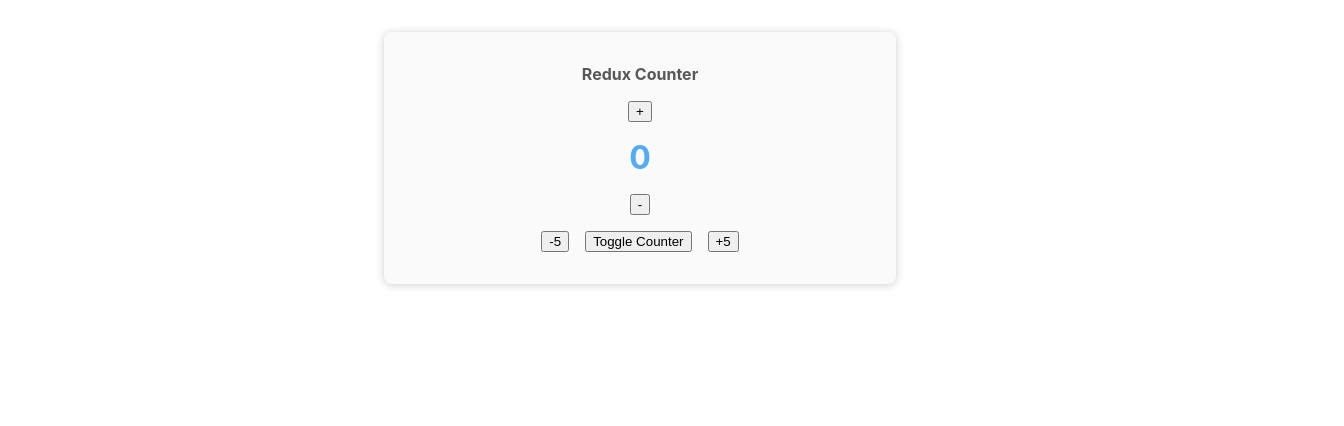
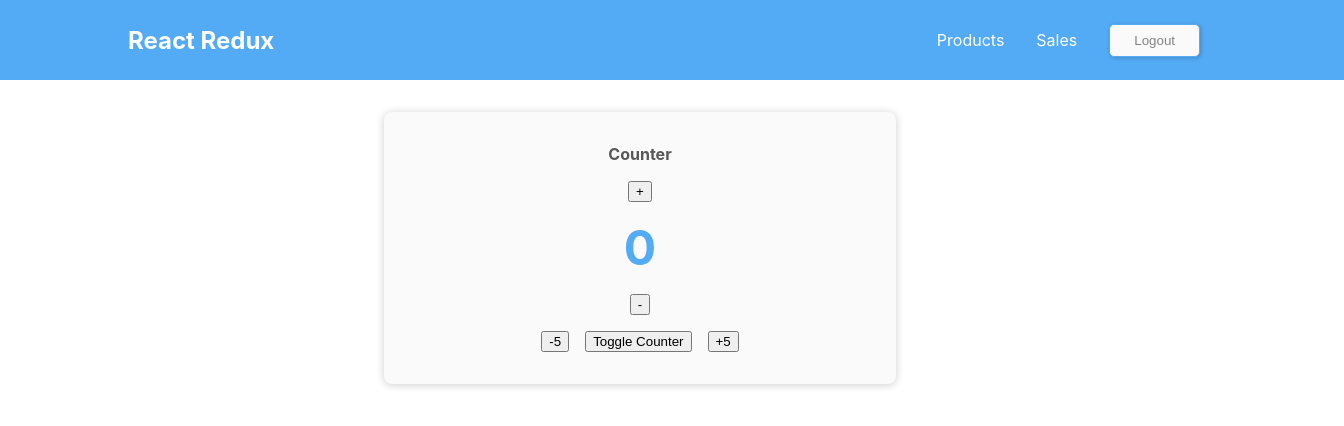
Before and after one commit to anasabufarraj/hello_react_redux, a React (Create React App) app: page / in a window 1280 px wide. Shown: the top 426 px of the page, 1344 px wide, since content can reach past the window. Built offline with nearby package versions, Linux system fonts and the light colour scheme.

Commit message:
Refactor with Redux Toolkit

```diff
--- a/package.json
+++ b/package.json
@@ -3,6 +3,7 @@
   "version": "0.1.0",
   "private": true,
   "dependencies": {
+    "@reduxjs/toolkit": "^1.7.1",
     "@testing-library/jest-dom": "^5.14.1",
     "@testing-library/react": "^12.0.0",
     "@testing-library/user-event": "^13.2.1",
@@ -10,7 +11,6 @@
     "react-dom": "^17.0.2",
     "react-redux": "^7.2.6",
     "react-scripts": "5.0.0",
-    "redux": "^4.1.2",
     "web-vitals": "^2.1.0"
   },
   "scripts": {
--- a/src/App.js
+++ b/src/App.js
@@ -1,9 +1,15 @@
-import React from "react";
-import Counter from "./components/Counter";
+import React from 'react';
+import Counter from './components/Counter';
+import Header from './components/Header';
 
 class App extends React.Component {
   render() {
-    return <Counter />;
+    return (
+      <React.Fragment>
+        <Header />
+        <Counter />
+      </React.Fragment>
+    );
   }
 }
 
--- a/src/app/store.js
+++ b/src/app/store.js
@@ -1,46 +1,50 @@
-import { createStore } from 'redux';
+import { createSlice, configureStore } from '@reduxjs/toolkit';
 
-const initialState = { counter: 0, hidden: false };
+const counterSlice = createSlice({
+  name: 'counter',
+  initialState: { counter: 0, hidden: false },
+  reducers: {
+    increment(state) {
+      state.counter++;
+    },
+    decrement(state) {
+      state.counter--;
+      if (state.counter < 0) {
+        state.counter = 0;
+      }
+    },
+    incrementBy(state, action) {
+      state.counter += action.payload;
+    },
+    decrementBy(state, action) {
+      state.counter -= action.payload;
+    },
+    toggle(state) {
+      state.hidden = !state.hidden;
+    },
+  },
+});
 
-function counterReducer(state = initialState, action) {
-  if (action.type === 'increment') {
-    return {
-      counter: state.counter + 1,
-      hidden: state.hidden,
-    };
-  }
+// const itemsSlice = createSlice({
+//   name: 'items',
+//   initialState: { quantity: 0 },
+//   reducers: {
+//     increment(state) {
+//       state.quantity++;
+//     },
+//     decrement(state) {
+//       state.counter--;
+//       if (state.quantity < 0) {
+//         state.quantity = 0;
+//       }
+//     },
+//   },
+// });
 
-  if (action.type === 'decrement') {
-    return {
-      counter: state.counter - 1,
-      hidden: state.hidden,
-    };
-  }
+const store = configureStore({
+  reducer: counterSlice.reducer,
+});
 
-  if (action.type === 'incrementBy') {
-    return {
-      counter: state.counter + action.value,
-      hidden: state.hidden,
-    };
-  }
+const counterActions = counterSlice.actions;
 
-  if (action.type === 'DecrementBy') {
-    return {
-      counter: state.counter - action.value,
-      hidden: state.hidden,
-    };
-  }
-
-  if (action.type === 'toggle') {
-    return {
-      counter: state.counter,
-      hidden: !state.hidden,
-    };
-  }
-
-  return state;
-}
-
-const store = createStore(counterReducer);
-
-export default store;
+export { store as default, counterActions };
--- a/src/components/Counter.js
+++ b/src/components/Counter.js
@@ -1,5 +1,6 @@
+import { useSelector, useDispatch } from 'react-redux';
+import { counterActions } from '../app/store';
 import style from './Counter.module.css';
-import { useSelector, useDispatch } from 'react-redux';
 
 function Counter() {
   const dispatch = useDispatch();
@@ -7,28 +8,28 @@
   const hidden = useSelector((state) => state.hidden);
 
   const handleIncrement = () => {
-    dispatch({ type: 'increment' });
+    dispatch(counterActions.increment());
   };
 
   const handleDecrement = () => {
-    dispatch({ type: 'decrement' });
+    dispatch(counterActions.decrement());
   };
 
   const handleIncrementBy = () => {
-    dispatch({ type: 'incrementBy', value: 5 });
+    dispatch(counterActions.incrementBy(5));
   };
 
   const handleDecrementBy = () => {
-    dispatch({ type: 'DecrementBy', value: 5 });
+    dispatch(counterActions.decrementBy(5));
   };
 
   const handleToggle = () => {
-    dispatch({ type: 'toggle' });
+    dispatch(counterActions.toggle());
   };
 
   return (
     <main className={style.counter}>
-      <h1>Redux Counter</h1>
+      <h1>Counter</h1>
       {hidden || (
         <div>
           <button onClick={handleIncrement}>+</button>
--- a/src/components/Counter.module.css
+++ b/src/components/Counter.module.css
@@ -15,7 +15,7 @@
 }
 
 .value {
-  font-size: 2rem;
+  font-size: 3rem;
   color: #53aaf5;
   margin: 1rem 0;
   font-weight: bold;
--- a/src/components/Header.js
+++ b/src/components/Header.js
@@ -3,14 +3,16 @@
 const Header = () => {
   return (
     <header className={style.header}>
-      <h1>Redux Auth</h1>
+      <a href="/">
+        <h2>React Redux</h2>
+      </a>
       <nav>
         <ul>
           <li>
-            <a href="/">My Products</a>
+            <a href="/">Products</a>
           </li>
           <li>
-            <a href="/">My Sales</a>
+            <a href="/">Sales</a>
           </li>
           <li>
             <button>Logout</button>
--- a/src/components/Header.module.css
+++ b/src/components/Header.module.css
@@ -1,5 +1,5 @@
 .header {
-  width: 100%;
+  width: 85%;
   height: 5rem;
   display: flex;
   justify-content: space-between;
@@ -24,25 +24,24 @@
 .header a {
   text-decoration: none;
   color: white;
-  font-size: 1.25rem;
 }
 
 .header a:hover,
 .header a:active {
-  color: #b864da;
+  color: #1e3f59;
 }
 
 .header button {
-  font-size: 1.25rem;
-  background-color: #ffbb00;
-  border: 1px solid #ffbb00;
+  color: #838383;
+  background-color: #fafafa;
+  border: 1px solid #53aaf5;
+  border-radius: 5px;
   padding: 0.5rem 1.5rem;
-  box-shadow: 0 1px 4px rgba(0, 0, 0, 0.2);
-  color: #2c2922;
+  box-shadow: 1px 1px 4px rgba(0, 0, 0, 0.2);
 }
 
 .header button:hover,
 .header button:active {
-  background-color: #ffa600;
-  border-color: #ffa600;
+  color: #2b2b2b;
+  box-shadow: 0 0 0 rgba(0, 0, 0, 0);
 }
```
Also changed, not shown: 2 other files (tests, documents, lock files or other folders).
